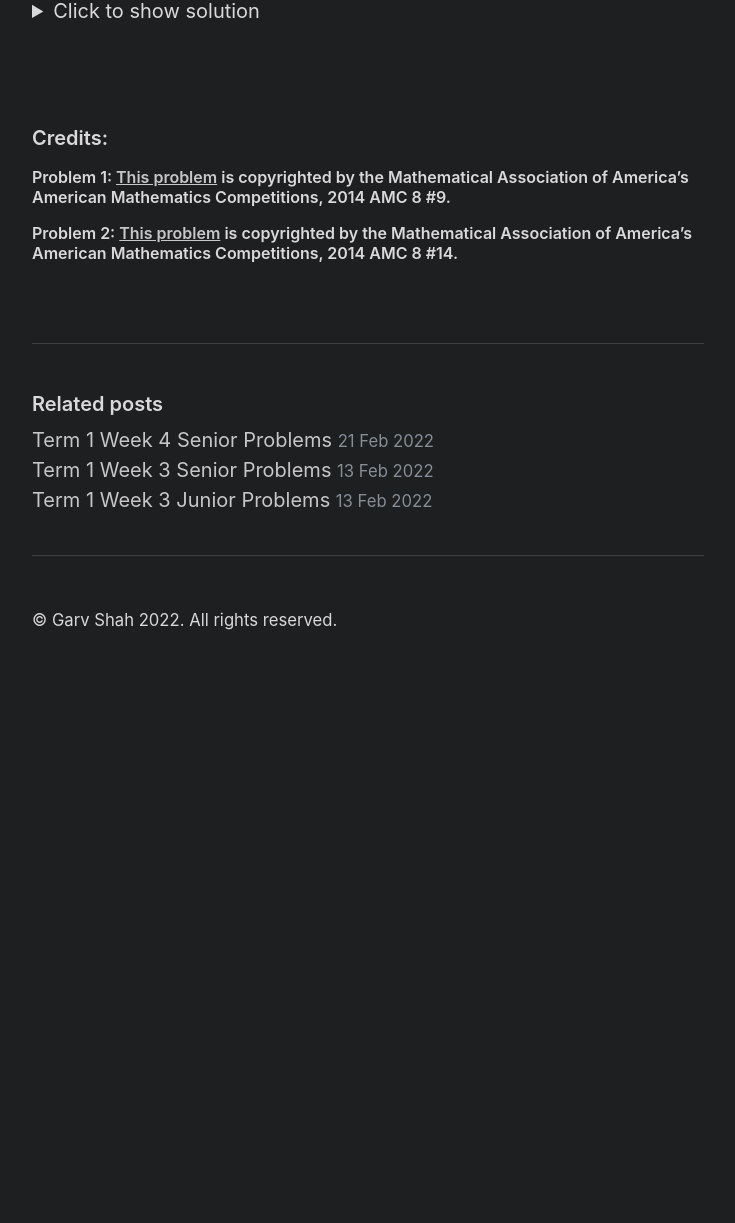
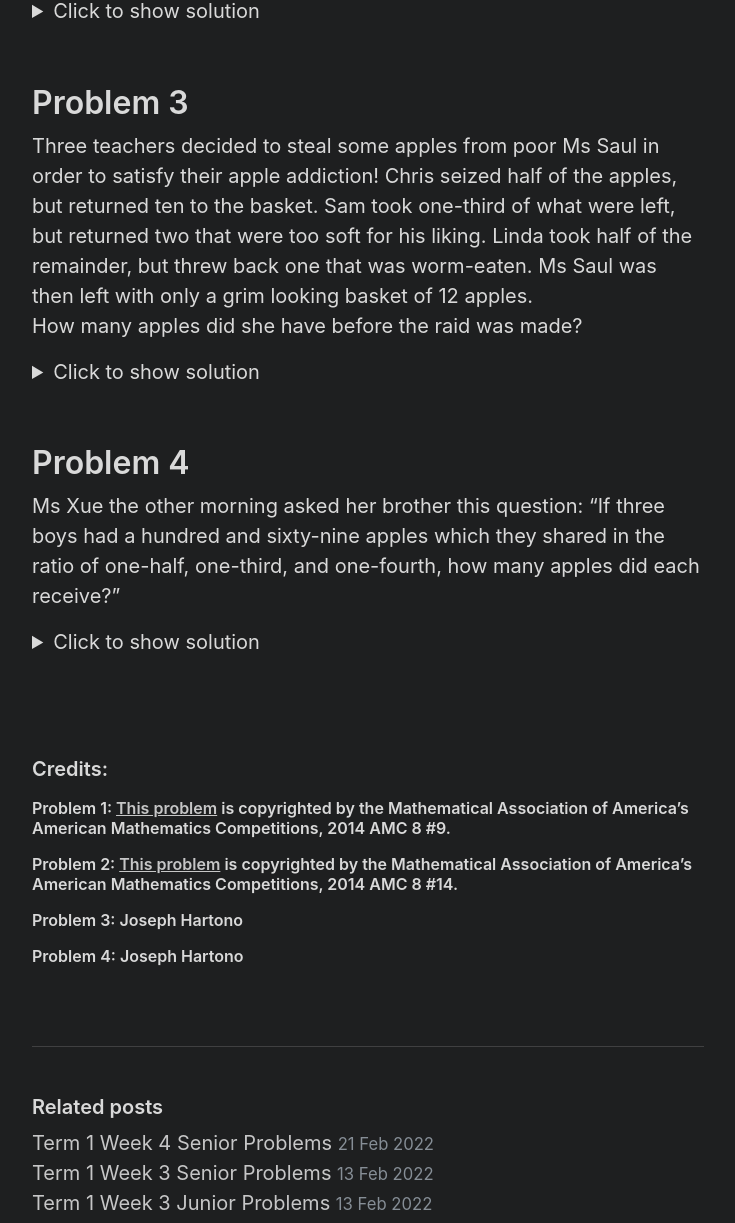
Before and after one commit to cgs-math/club, a Jekyll site: the page built from _posts/2022-02-21-2022Week4Junior.md, in a window 1280 px wide and 1400 px high, scrolled down 991 px. Shown: the part 177-1400 px from the top of the window, without its empty margins (272-1007 px from the left). Built offline with Jekyll 4.4.1, drawn with Linux system fonts in a browser that asks for light colours; nearby versions of some CDN libraries; before the commit the page ends 1850 px from its top, so only the background shows below that.

Commit message:
added joseph's questions + rankee's other

```diff
--- a/_posts/2022-02-21-2022Week4Junior.md
+++ b/_posts/2022-02-21-2022Week4Junior.md
@@ -36,8 +36,31 @@ This problem can be solved with the Pythagorean Theorem (a^2 + b^2 = c^2). We kn
 </details>
 <br>
 
+# Problem 3
+Three teachers decided to steal some apples from poor Ms Saul in order to satisfy their apple addiction! Chris seized half of the apples, but returned ten to the basket. Sam took one-third of what were left, but returned two that were too soft for his liking. Linda took half of the remainder, but threw back one that was worm-eaten. Ms Saul was then left with only a grim looking basket of 12 apples. <br>
+How many apples did she have before the raid was made?
+
+<details>
+<summary>Click to show solution</summary>
+<br>
+<img src="{{ site.baseurl }}/static/IMG_3483.png" style="filter: invert(100%);">
+</details>
+<br>
+
+# Problem 4
+Ms Xue the other morning asked her brother this question: "If three boys had a hundred and sixty-nine apples which they shared in the ratio of one-half, one-third, and one-fourth, how many apples did each receive?"
+
+<details>
+<summary>Click to show solution</summary>
+<h2>Solution</h2>
+The ratio is 6, 4, and 3, which sum to 13 units. Therefore the boys receive 78, 52, and 39 apples.
+</details>
+<br>
+
 <br>
 
 ### Credits:
 #### Problem 1: [This problem](https://artofproblemsolving.com/wiki/index.php/2014_AMC_8_Problems/Problem_9) is copyrighted by the Mathematical Association of America's American Mathematics Competitions, 2014 AMC 8 #9.
 #### Problem 2: [This problem](https://artofproblemsolving.com/wiki/index.php/2014_AMC_8_Problems/Problem_14) is copyrighted by the Mathematical Association of America's American Mathematics Competitions, 2014 AMC 8 #14.
+#### Problem 3: Joseph Hartono
+#### Problem 4: Joseph Hartono
```
Also changed, not shown: _posts/2022-02-21-2022Week4Senior.md (+5 -0 lines), static/IMG_3483.png (added), static/fghjskhgfasdghj.png (added).
